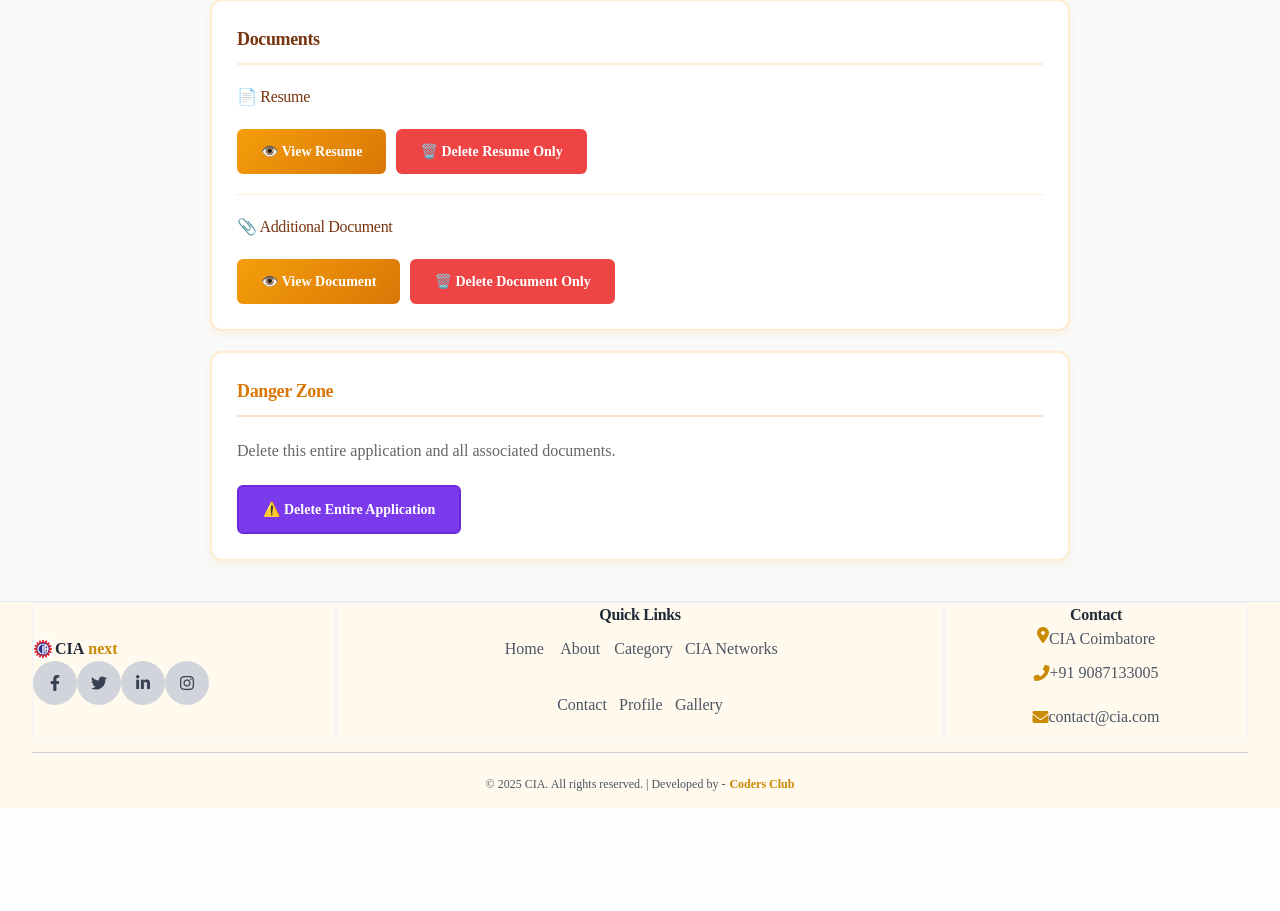
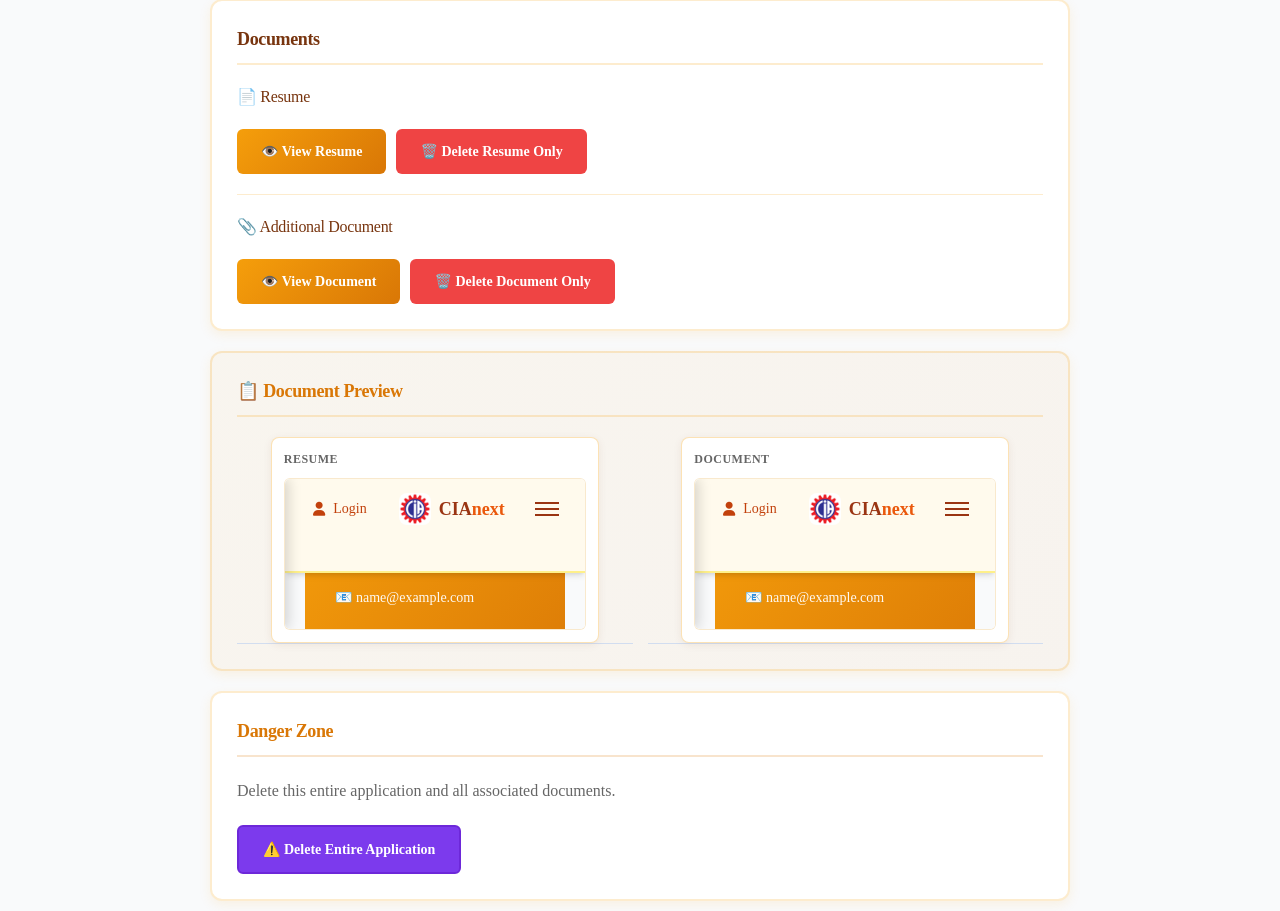
Before and after one commit to techspire01/ciadev, a Django app: template portal/templates/brand_new_site/applicant_detail.html in a window 1280 px wide. Shown: the part 1513-2424 px from the top of the page. Before the commit the page ends 2322 px from the top, so only its background shows below. Run offline with Django 5.2, Linux system fonts and the light colour scheme; the template is opened without the code that fills it: most values are stand-ins (such as "Sample title", 1, 10 or a date in 2020); some libraries are stand-ins or nearby versions.

Commit message:
Increase document preview container size (220px) and update applicant detail UI for both job and internship applicants; fix nested repository warning

```diff
--- a/portal/templates/brand_new_site/applicant_detail.html
+++ b/portal/templates/brand_new_site/applicant_detail.html
@@ -455,6 +455,47 @@
         {% endif %}
     </div>
 
+    <!-- Documents Preview Section -->
+    <div class="detail-section" style="background: linear-gradient(135deg, rgba(245, 158, 11, 0.05), rgba(217, 119, 6, 0.05));">
+        <h2 class="section-title" style="color: #d97706;">📋 Document Preview</h2>
+
+        <div style="display: grid; grid-template-columns: repeat(auto-fit, minmax(200px, 1fr)); gap: 15px;">
+            <!-- Resume Preview -->
+            {% if application.resume %}
+            <a href="{% url 'view_resume' application.id %}" target="_blank" style="text-decoration: none; cursor: pointer;">
+                <div style="padding: 12px; background: white; border-radius: 8px; border: 1px solid rgba(245, 158, 11, 0.3); display: flex; flex-direction: column; overflow: hidden; box-shadow: 0 2px 8px rgba(120, 53, 15, 0.08); transition: all 0.3s ease; height: 100%;"
+                     onmouseover="this.style.boxShadow='0 6px 16px rgba(120, 53, 15, 0.15)'; this.style.transform='translateY(-2px)';"
+                     onmouseout="this.style.boxShadow='0 2px 8px rgba(120, 53, 15, 0.08)'; this.style.transform='translateY(0)';">
+                    <div style="font-size: 12px; color: #666; margin-bottom: 10px; font-weight: 600; text-transform: uppercase; letter-spacing: 0.5px;">Resume</div>
+                    <div style="width: 100%; height: 220px; border-radius: 6px; background: #f9f5f0; display: flex; align-items: center; justify-content: center; border: 1px solid rgba(245, 158, 11, 0.15); overflow: hidden; flex: 1;">
+                        <iframe
+                            src="{% url 'view_resume' application.id %}"
+                            style="width: 100%; height: 100%; border: none; background: white; pointer-events: none;">
+                        </iframe>
+                    </div>
+                </div>
+            </a>
+            {% endif %}
+
+            <!-- Document Preview -->
+            {% if application.additional_attachment %}
+            <a href="{% url 'view_resume' application.id %}" target="_blank" style="text-decoration: none; cursor: pointer;">
+                <div style="padding: 12px; background: white; border-radius: 8px; border: 1px solid rgba(245, 158, 11, 0.3); display: flex; flex-direction: column; overflow: hidden; box-shadow: 0 2px 8px rgba(120, 53, 15, 0.08); transition: all 0.3s ease; height: 100%;"
+                     onmouseover="this.style.boxShadow='0 6px 16px rgba(120, 53, 15, 0.15)'; this.style.transform='translateY(-2px)';"
+                     onmouseout="this.style.boxShadow='0 2px 8px rgba(120, 53, 15, 0.08)'; this.style.transform='translateY(0)';">
+                    <div style="font-size: 12px; color: #666; margin-bottom: 10px; font-weight: 600; text-transform: uppercase; letter-spacing: 0.5px;">Document</div>
+                    <div style="width: 100%; height: 220px; border-radius: 6px; background: #f9f5f0; display: flex; align-items: center; justify-content: center; border: 1px solid rgba(245, 158, 11, 0.15); overflow: hidden; flex: 1;">
+                        <iframe
+                            src="{% url 'view_resume' application.id %}"
+                            style="width: 100%; height: 100%; border: none; background: white; pointer-events: none;">
+                        </iframe>
+                    </div>
+                </div>
+            </a>
+            {% endif %}
+        </div>
+    </div>
+
     <!-- Delete Full Application Section -->
     <div class="detail-section">
         <h2 class="section-title" style="color: #d97706; border-bottom-color: rgba(217, 119, 6, 0.2);">Danger Zone</h2>
```
Also changed, not shown: proj/settings.py (+17 -8 lines), 1 other file.
